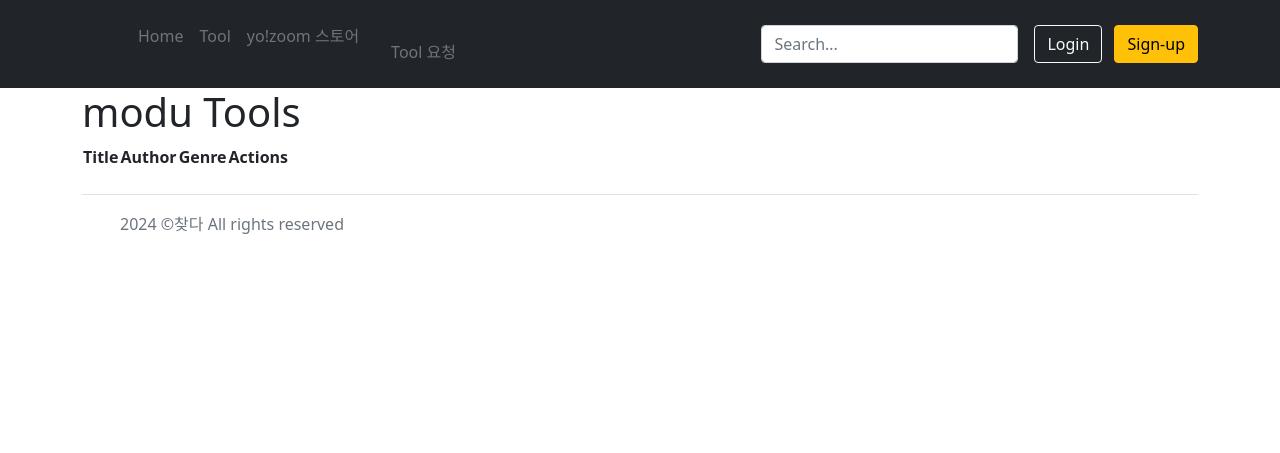
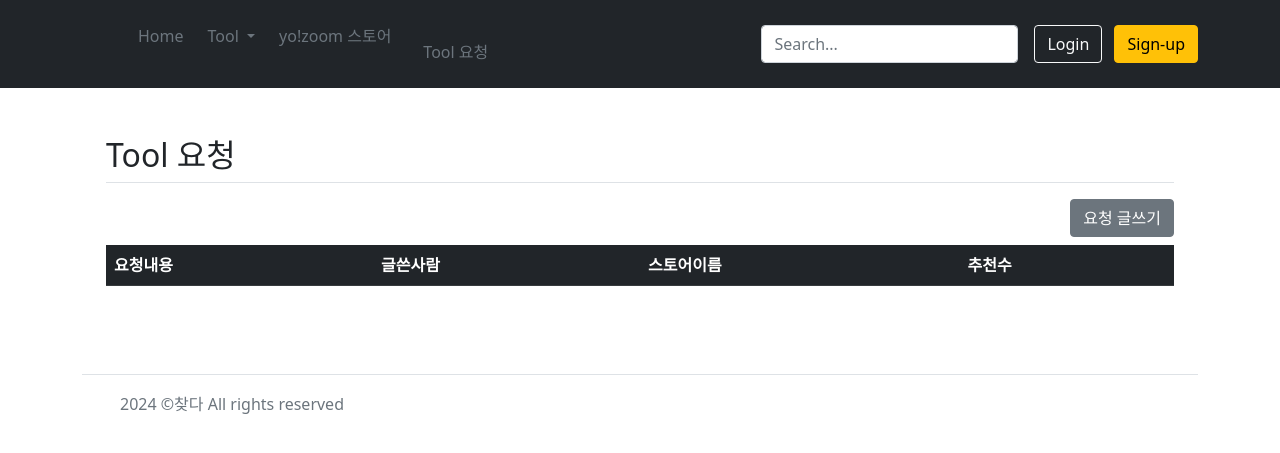
Before and after one commit to KimYoungTiger/modutool, a Flask app: page /tool-request in a window 1280 px wide. Shown: the top 453 px of the page. Run offline with Flask 3, Linux system fonts and the light colour scheme; lists and menus that the app fills with data are empty.

Commit message:
html 수정

```diff
--- a/app/main/routes.py
+++ b/app/main/routes.py
@@ -9,49 +9,49 @@ main = Blueprint('main', __name__, template_folder='templates')
 @main.route('/')
 def home():
     contents = Content.query.all()
-    return render_template('home.html', contents=contents)
+    return render_template('main/home.html', contents=contents)
 
 @main.route('/tool')
 def tool():
-    return render_template('tool.html')
+    return render_template('main/tool.html')
 
 @main.route('/store')
 def store():
-    return render_template('store.html')
+    return render_template('main/store.html')
 
 @main.route('/tool-request')
 def tool_request():
     contents = Content.query.all()
-    return render_template('tool-request.html', contents=contents)
+    return render_template('tool_request/tool_list.html', contents=contents)
 
-@main.route('/add', methods=['GET', 'POST'])
+@main.route('/tool-request/add', methods=['GET', 'POST'])
 def add_content():
     form = DataForm()
     if form.validate_on_submit():
         new_content = Content(title=form.title.data, author=form.author.data, genre=form.genre.data)
         db.session.add(new_content)
         db.session.commit()
-        return redirect(url_for('main.home'))
-    return render_template('add-content.html', form=form)
+        return redirect(url_for('main.tool_request'))
+    return render_template('tool_request/add_content.html', form=form)
 
-@main.route('/edit/<int:id>', methods=['GET', 'POST'])
+@main.route('/tool-request/edit/<int:id>', methods=['GET', 'POST'])
 def edit_content(id):
     content = Content.query.get_or_404(id)
     form = DataForm(obj=content)
     if form.validate_on_submit():
         form.populate_obj(content)
         db.session.commit()
-        return redirect(url_for('main.home'))
-    return render_template('edit-content.html', form=form, content=content, id=id)
+        return redirect(url_for('main.tool_request'))
+    return render_template('tool_request/edit_content.html', form=form, content=content, id=id)
 
-@main.route('/delete/<int:id>', methods=['POST'])
+@main.route('/tool-request/delete/<int:id>', methods=['POST'])
 def delete_content(id):
     content = Content.query.get_or_404(id)
     db.session.delete(content)
     db.session.commit()
-    return redirect(url_for('main.home'))
+    return redirect(url_for('main.tool_request'))
 
-@main.route('/tool-searching/', methods=['POST'])
+@main.route('/store-tool/searching/', methods=['POST'])
 def tool_searching(id):
     content = Content.query.get_or_404(id)
     form = DataForm(obj=content)
@@ -59,8 +59,4 @@ def tool_searching(id):
         db.session.delete(content)
         db.session.commit()
         return redirect(url_for('main.home'))
-    return render_template('tool-searching.html')
-
-@main.route('/test')
-def test():
-    return render_template('test.html')
+    return render_template('store_tool/searching.html')
--- a/app/templates/base.html
+++ b/app/templates/base.html
@@ -18,8 +18,18 @@
             </a>
 
             <ul class="nav col-12 col-lg-auto me-lg-auto mb-2 justify-content-center mb-md-0">
-                <li><a href="#" class="nav-link px-2 text-secondary">Home</a></li>
-                <li><a href="{{ url_for('main.tool')}}" class="nav-link px-2 text-secondary">Tool</a></li>
+                <li><a href="{{ url_for('main.home')}}" class="nav-link px-2 text-secondary">Home</a></li>
+                <li class="nav-item dropdown">
+                    <a class="nav-link dropdown-toggle text-secondary" href="#" id="navbarDropdownTool" role="button" data-bs-toggle="dropdown" aria-expanded="false">
+                        Tool
+                    </a>
+                    <ul class="dropdown-menu dropdown-menu-dark dropdown-menu-macos mx-0 border-0 shadow" aria-labelledby="navbarDropdownTool" style="width: 220px;">
+                        <li><a class="dropdown-item" href="{{ url_for('main.tool')}}">전체 Tool</a></li>
+                        <li><hr class="dropdown-divider"></li>
+                        <li><a class="dropdown-item" href="#">Sub Tool 2</a></li>
+                        <li><a class="dropdown-item" href="#">Sub Tool 3</a></li>
+                    </ul>
+                </li>
                 <li><a href="{{ url_for('main.store')}}" class="nav-link px-2 text-secondary">yo!zoom 스토어</li>
                 <li><a href="{{ url_for('main.tool_request')}}" class="nav-link px-2 text-secondary">Tool 요청</a></li>
             </ul>
--- a/app/templates/tool-request.html
+++ /dev/null
@@ -1,34 +0,0 @@
-{% extends 'base.html' %}
-
-{% block head %}
-{{ super() }}
-{% endblock %}
-
-{% block content %}
-<h1>modu Tools</h1>
-<table>
-    <thead>
-        <tr>
-            <th>Title</th>
-            <th>Author</th>
-            <th>Genre</th>
-            <th>Actions</th>
-        </tr>
-    </thead>
-    <tbody>
-        {% for content in contents %}
-        <tr>
-            <td>{{ content.title }}</td>
-            <td>{{ content.author }}</td>
-            <td>{{ content.genre }}</td>
-            <td>
-                <a href="{{ url_for('main.edit_content', id=content.id) }}" style="margin-right: 10px;">Edit</a>
-                <form action="{{ url_for('main.delete_content', id=content.id) }}" method="POST" style="display:inline;">
-                    <button type="submit">Delete</button>
-                </form>
-            </td>
-        </tr>
-        {% endfor %}
-    </tbody>
-</table>
-{% endblock %}
--- a/app/templates/edit-content.html
+++ b/app/templates/tool_request/edit_content.html
@@ -2,7 +2,7 @@
 
 {% block content %}
 <h1>Edit Content</h1>
-<form method="POST" action="{{ url_for('main.edit-content', id=id) }}">
+<form method="POST" action="{{ url_for('main.edit_content', id=id) }}">
     {{ form.hidden_tag() }}
     <p>
         {{ form.title.label }}<br>
--- /dev/null
+++ b/app/templates/tool_request/tool_list.html
@@ -0,0 +1,40 @@
+{% extends 'base.html' %}
+
+{% block head %}
+{{ super() }}
+{% endblock %}
+
+{% block content %}
+<div class="container px-4 py-5" id="icon-grid">
+    <h2 class="pb-2 border-bottom">Tool 요청</h2>
+    <div class="text-end">
+        <a href="{{ url_for('main.add_content')}}" class="btn btn-secondary my-2">요청 글쓰기</a>
+    </div>
+    <table class="table">
+        <thead class="table-dark">
+            <tr>
+                <th>요청내용</th>
+                <th>글쓴사람</th>
+                <th>스토어이름</th>
+                <th>추천수</th>
+            </tr>
+        </thead>
+        <tbody>
+            {% for content in contents %}
+            <tr>
+                <td>{{ content.title }}</td>
+                <td>{{ content.author }}</td>
+                <td>{{ content.genre }}</td>
+                <td>
+                    <a href="{{ url_for('main.edit_content', id=content.id) }}" class="btn btn-primary btn-sm" style="margin-right: 10px;">Edit</a>
+                    <form action="{{ url_for('main.delete_content', id=content.id) }}" method="POST" style="display:inline;">
+                        <button type="submit" class="btn btn-danger btn-sm">Delete</button>
+                    </form>
+                </td>
+            </tr>
+            {% endfor %}
+        </tbody>
+    </table>
+</div>
+
+{% endblock %}
```
Also changed, not shown: app/templates/home.html (deleted, +0 -16 lines), app/templates/index.html (deleted, +0 -34 lines), app/templates/main/home.html (added, +19 -0 lines), app/templates/main/store.html (added, +34 -0 lines), app/templates/main/tool.html (added, +35 -0 lines), app/templates/store.html (deleted, +0 -23 lines), app/templates/tool.html (deleted, +0 -44 lines), app/templates/store_tool/searching.html (renamed from app/templates/tool-searching.html), app/templates/tool_request/add_content.html (renamed from app/templates/add-content.html), contents.db.
